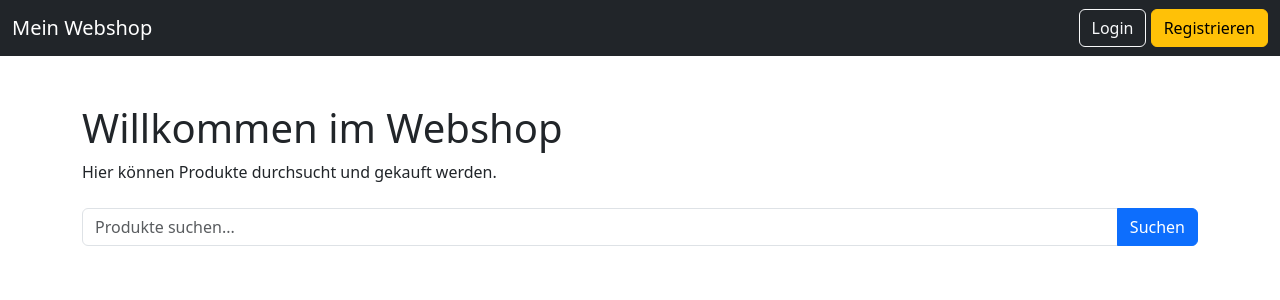
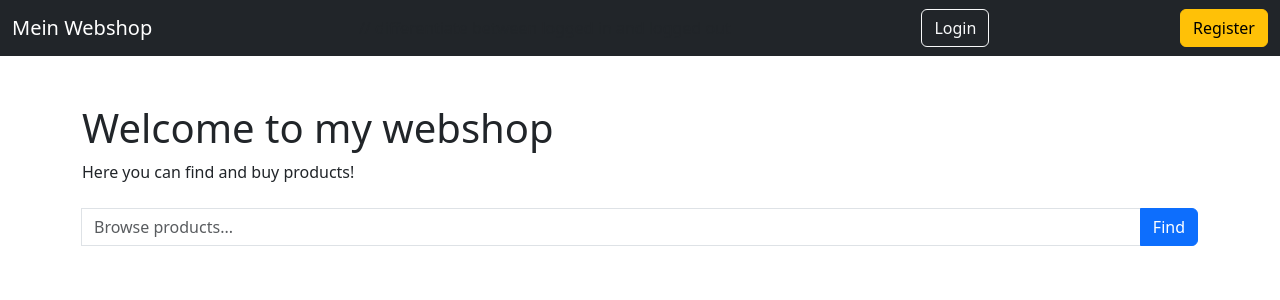
Before and after one commit to CucinaDeVille/phpWebshop, a PHP site: page / in a window 1280 px wide. Shown: the top 300 px of the page. Run offline with PHP 8.4, Linux system fonts and the light colour scheme.

Commit message:
feat(buttons): :construction: display different buttons whether user is logged in or not

```diff
--- a/public/index.php
+++ b/public/index.php
@@ -20,38 +20,56 @@ session_start();
             Mein Webshop
         </a>
 
-        <div>
+        // differentiate between logged in and logged out
+        <?php if (isset($_SESSION['user_id'])): ?>
+
+            <a href="cart.php" class="btn btn-success">
+                Warenkorb
+            </a>
+
+            <a href="logout.php" class="btn btn-danger">
+                Logout
+            </a>
+
+        <?php else: ?>
+
             <a href="login.php" class="btn btn-outline-light">
                 Login
             </a>
 
             <a href="register.php" class="btn btn-warning">
-                Registrieren
+                Register
             </a>
-        </div>
+
+        <?php endif; ?>
     </div>
 </nav>
 
 <div class="container mt-5">
 
-    <h1>Willkommen im Webshop</h1>
+    <h1>Welcome to my webshop</h1>
 
     <p>
-        Hier können Produkte durchsucht und gekauft werden.
+        Here you can find and buy products!
     </p>
 
     <form action="search.php" method="GET" class="mt-4">
 
         <div class="input-group">
 
+            <label for="find" class="visually-hidden">
+                Suche
+            </label>
+
             <input
                 type="text"
+                id="find"
                 name="search"
                 class="form-control"
-                placeholder="Produkte suchen...">
+                placeholder="Browse products...">
 
-            <button class="btn btn-primary">
-                Suchen
+            <button type="submit" class="btn btn-primary">
+                Find
             </button>
 
         </div>
```
